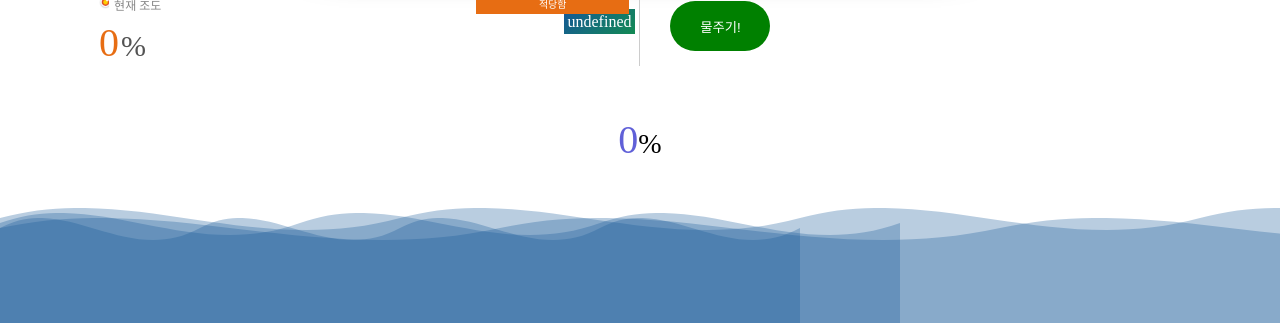
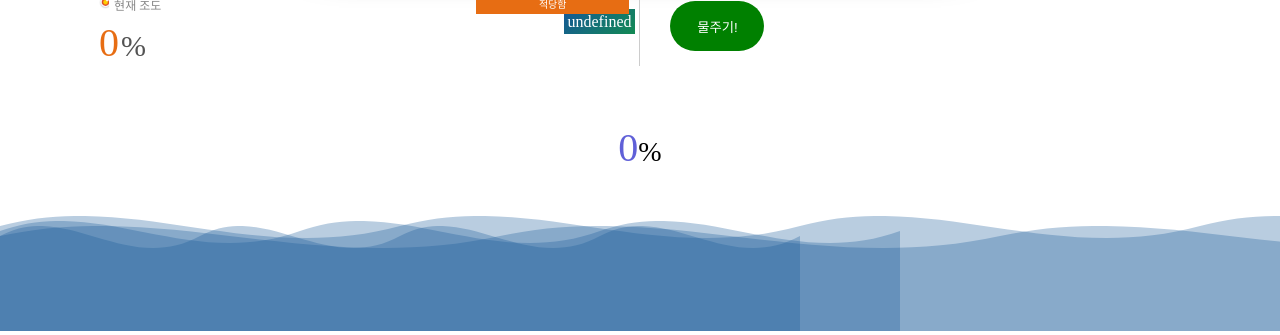
Before and after one commit to jspark6815/SmartFarm, a plain HTML site: page frontend-master/product.html in a window 1280 px wide. Shown: the part 564-899 px from the top of the page. Drawn offline with Linux system fonts and the light colour scheme; no server answers; a web font is replaced by a local one.

Commit message:
Update product.css

```diff
--- a/frontend-master/css/product.css
+++ b/frontend-master/css/product.css
@@ -10,7 +10,7 @@ body {
   flex-direction: column;
 
   width: 100vw;
-  height: 80vh;
+  height: 100vh;
 
   background-color: white;
 }
@@ -147,7 +147,7 @@ body {
   background-color: green;
   border: none;
   border-radius: 25px;
-  width: 100px;
+  width: 94px;
   height: 50px;
   color: white;
   transition: background-color 0.1s ease-in-out;
@@ -161,6 +161,7 @@ body {
 }
 #watering {
   margin: 40px 0px;
+  margin-top: -14vh;
   width: 100vw;
   text-align: center;
   color: black;
```
